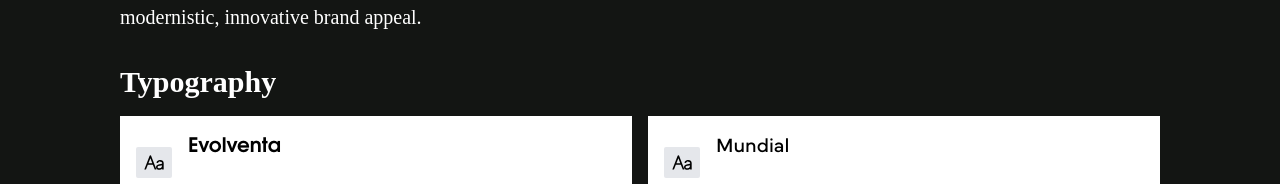
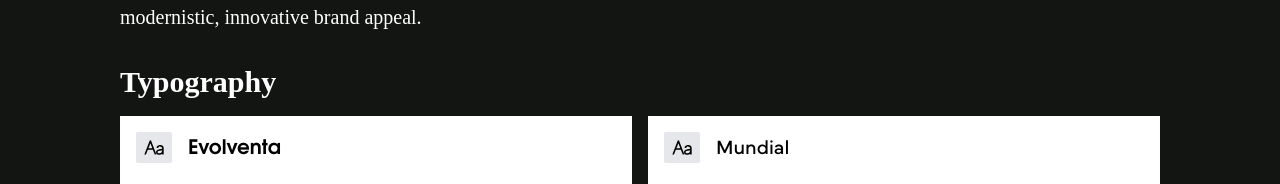
Before and after one commit to taikurachi/portfolio2, a Next.js app: page /intbot in a window 1280 px wide. Shown: the part 2021-2205 px from the top of the page. Built offline with nearby package versions, Linux system fonts and the light colour scheme.

Commit message:
fixed margin on paragaph text

```diff
--- a/app/intbot/page.js
+++ b/app/intbot/page.js
@@ -151,7 +151,7 @@ export default function IntbotPage() {
                         alt="fontface icon"
                       />
                     </div>
-                    <p className="text-xl">Evolventa</p>
+                    <p className="text-xl mb-0">Evolventa</p>
                   </div>
                   <p className="text-6xl mb-5">Heading-xl</p>
                   <p className="text-5xl mb-5">Heading-lg</p>
@@ -168,7 +168,7 @@ export default function IntbotPage() {
                         alt="fontface icon"
                       />
                     </div>
-                    <p className="font-mundial text-xl">Mundial</p>
+                    <p className="text-xl mb-0">Mundial</p>
                   </div>
                   <p className="text-xl mb-5">Paragraph-xl</p>
                   <p className="text-lg mb-5">Paragraph-lg</p>
```
